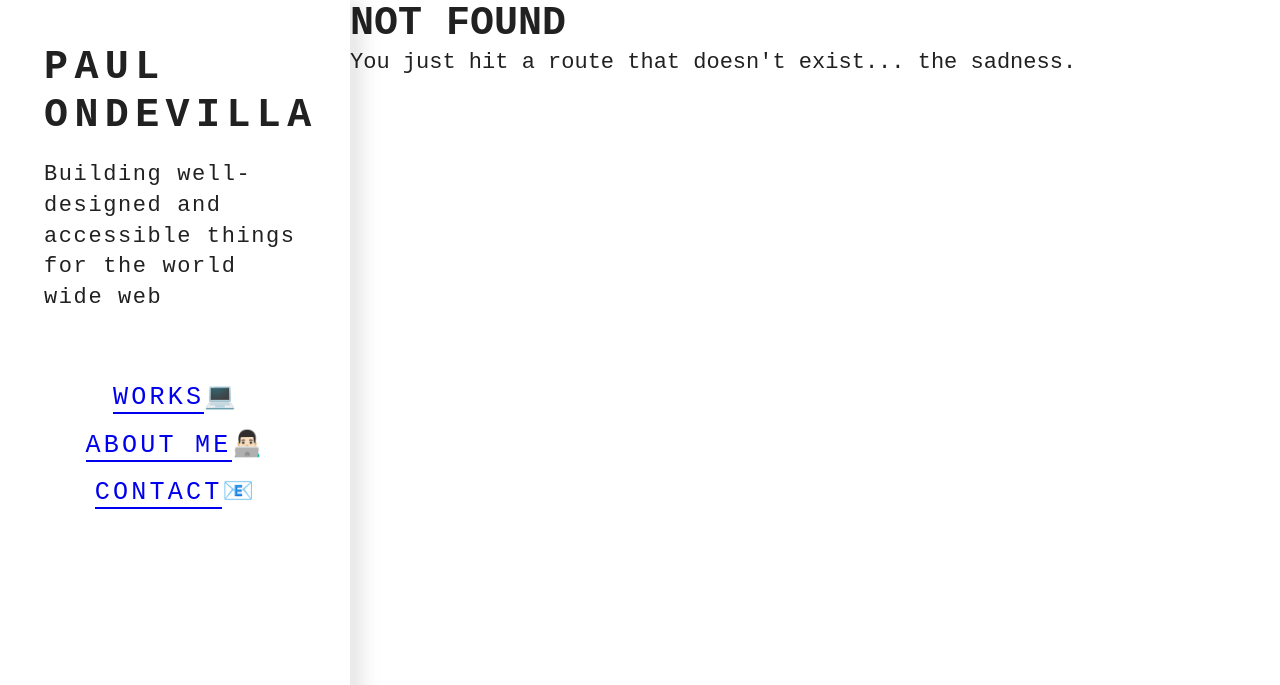
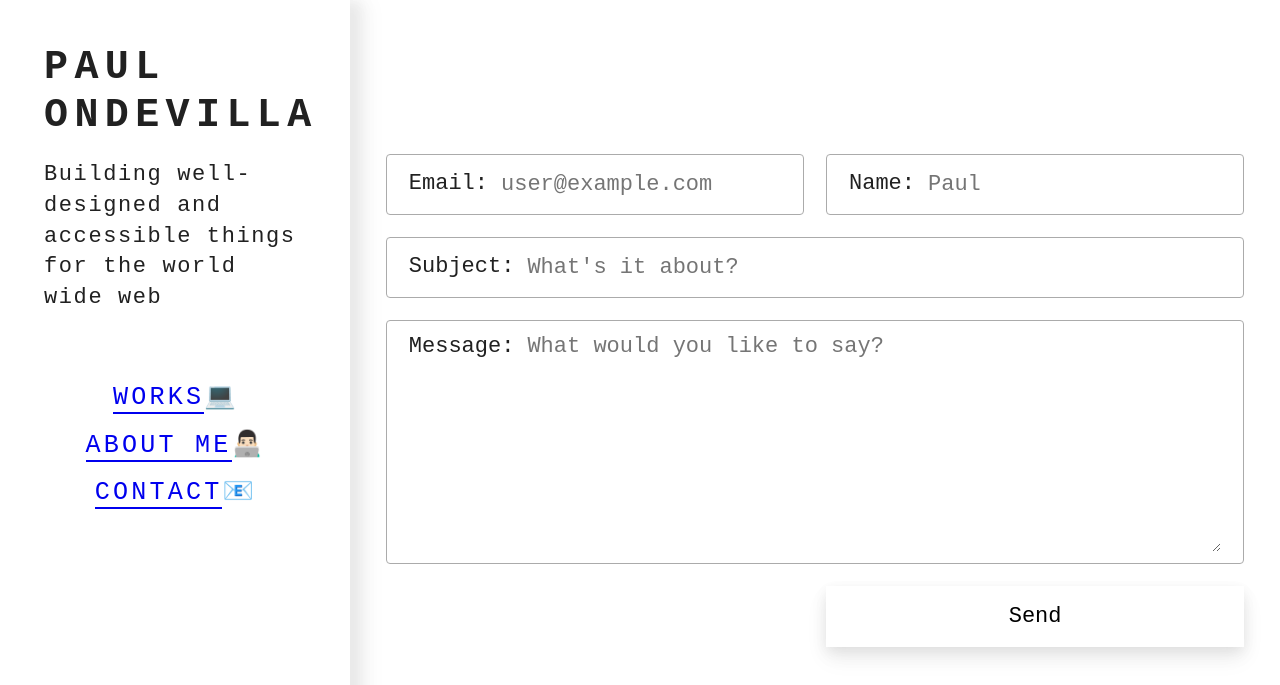
Before and after one commit to paulondevilla/portfolio, a Gatsby site: page /contact-page in a window 1280 px wide. Before the commit this address had no page. Shown: the top 685 px of the page. Built offline with nearby package versions, Linux system fonts and the light colour scheme; Gatsby itself is replaced by a stand-in of ours.

Commit message:
added contact page

```diff
--- /dev/null
+++ b/src/components/contact.js
@@ -0,0 +1,101 @@
+import React from "react"
+
+import styled from "styled-components"
+
+const ContactContainer = styled.form`
+  max-height: 700px;
+  display: grid;
+  grid-template-columns: repeat(2, minmax(350px, 1fr));
+  grid-template-rows:
+    minmax(calc(50px + 0.5em), 1fr) minmax(calc(50px + 0.5em), 1fr)
+    minmax(200px, 4fr) minmax(calc(50px + 0.5em), 1fr);
+  grid-template-areas:
+    "email   name"
+    "subject subject"
+    "message message"
+    "....... submit";
+  gap: 1em;
+
+  & > div {
+    padding: 0.5em 1em;
+    border: 1px solid hsl(0, 0%, 67%);
+    border-radius: 4px;
+    display: flex;
+    align-items: stretch;
+
+    label {
+      margin-right: 0.5em;
+      align-self: center;
+
+      &[for="message"] {
+        align-self: flex-start;
+      }
+    }
+
+    input,
+    textarea {
+      width: 100%;
+    }
+  }
+
+  input,
+  textarea,
+  button {
+    border: none;
+    font-family: inherit;
+    font-size: inherit;
+  }
+`
+
+const EmailInput = styled.div`
+  grid-area: email;
+`
+
+const NameInput = styled.div`
+  grid-area: name;
+`
+
+const SubjectInput = styled.div`
+  grid-area: subject;
+`
+
+const MessageArea = styled.div`
+  grid-area: message;
+`
+
+const SendButton = styled.button`
+  grid-area: submit;
+  background-color: inherit;
+  box-shadow: 0 4px 12px hsla(0, 0%, 0%, 0.05), 0 8px 18px hsla(0, 0%, 0%, 0.05),
+    0 12px 24px hsla(0, 0%, 0%, 0.05);
+  display: inline-block;
+`
+
+const Contact = () => {
+  return (
+    <ContactContainer netlify name="contact">
+      <EmailInput>
+        <label htmlFor="email">Email: </label>
+        <input type="email" name="email" placeholder="user@example.com" />
+      </EmailInput>
+      <NameInput>
+        <label htmlFor="name">Name: </label>
+        <input type="text" name="name" placeholder="Paul" />
+      </NameInput>
+      <SubjectInput>
+        <label htmlFor="subject">Subject: </label>
+        <input type="text" name="subject" placeholder="What's it about?" />
+      </SubjectInput>
+      <MessageArea>
+        <label htmlFor="message">Message: </label>
+        <textarea
+          name="message"
+          placeholder="What would you like to say?"
+        ></textarea>
+      </MessageArea>
+      <SendButton type="submit">Send</SendButton>
+    </ContactContainer>
+  )
+}
+
+export default Contact
--- a/src/components/layout.js
+++ b/src/components/layout.js
@@ -92,6 +92,10 @@ const LayoutContainer = styled.div`
 
 const Main = styled.main`
   grid-area: main;
+  display: flex;
+  flex-direction: row;
+  align-items: center;
+  justify-content: center;
 
   @media screen and (max-width: 1150px) {
     ${({ isAsideOpen }) =>
--- a/src/components/nav.js
+++ b/src/components/nav.js
@@ -49,7 +49,7 @@ const Nav = ({ toggleAside }) => {
           👨🏻‍💻
         </li>
         <li>
-          <StyledLink to="/page-2/" onClick={toggleAside}>
+          <StyledLink to="/contact-page/" onClick={toggleAside}>
             Contact
           </StyledLink>
           📧
--- a/src/components/portfolio-item.js
+++ b/src/components/portfolio-item.js
@@ -12,6 +12,7 @@ const PortfolioItemWrapper = styled.article`
   border-radius: 8px;
   box-shadow: 0 4px 12px hsla(0, 0%, 0%, 0.05), 0 8px 18px hsla(0, 0%, 0%, 0.05),
     0 12px 24px hsla(0, 0%, 0%, 0.05);
+  overflow: hidden;
   display: flex;
 
   @media screen and (max-width: 780px) {
--- /dev/null
+++ b/src/pages/contact-page.js
@@ -0,0 +1,14 @@
+import React from "react"
+
+import Layout from "../components/layout"
+import SEO from "../components/seo"
+import Contact from "../components/contact"
+
+const SecondPage = () => (
+  <Layout>
+    <SEO title="Contact Page" />
+    <Contact />
+  </Layout>
+)
+
+export default SecondPage
--- a/src/pages/index.js
+++ b/src/pages/index.js
@@ -6,7 +6,7 @@ import Portfolio from "../components/portfolio"
 
 const IndexPage = () => (
   <Layout>
-    <SEO title="Home" />
+    <SEO title="Portfolio Page" />
     <Portfolio />
   </Layout>
 )
```
